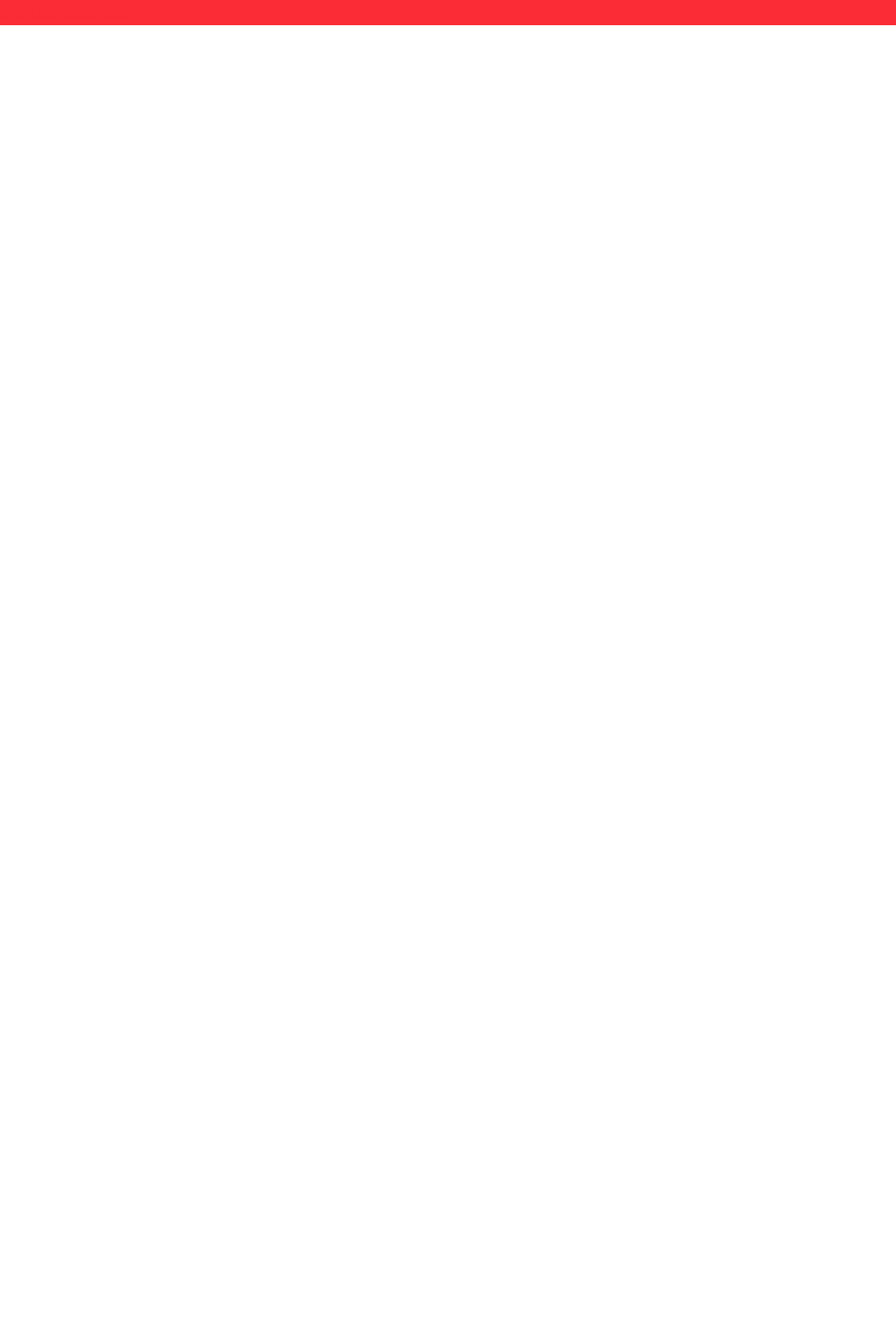
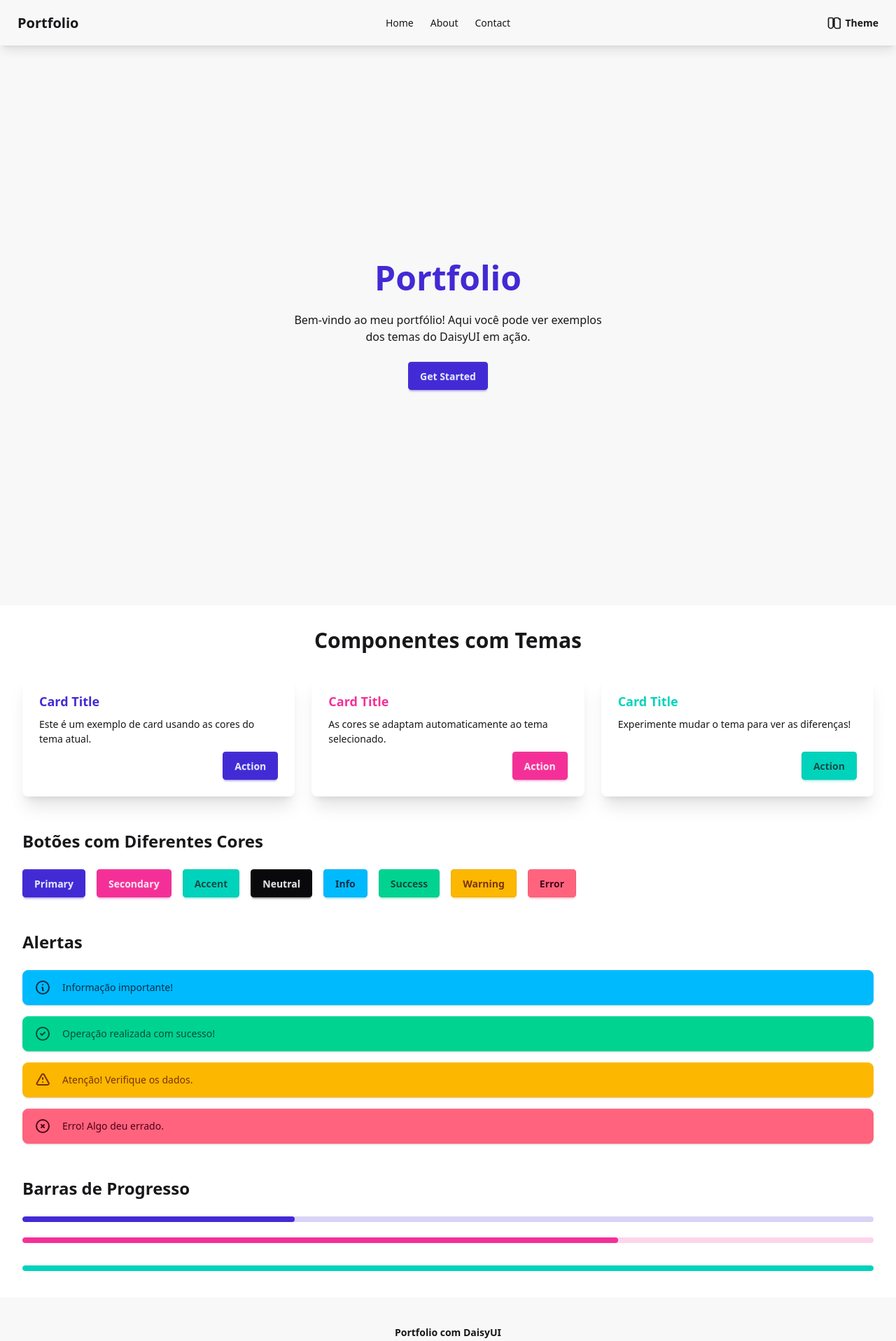
Before and after one commit to CyberAPOKA/portfolio, a Vue app: page / in a window 1280 px wide. Shown: the top 1916 px of the page at 70% size. Before the commit the page ends 800 px from the top, so only its background shows below. Built offline with nearby package versions, Linux system fonts and the light colour scheme.

Commit message:
install daisyui

```diff
--- a/package.json
+++ b/package.json
@@ -15,6 +15,8 @@
   },
   "devDependencies": {
     "@vitejs/plugin-vue": "^6.0.1",
+    "autoprefixer": "^10.4.21",
+    "daisyui": "^5.1.13",
     "vite": "^7.1.6"
   }
 }
--- a/src/App.vue
+++ b/src/App.vue
@@ -1,10 +1,205 @@
 <script setup>
+import { ref, onMounted } from 'vue'
+
+const currentTheme = ref('light')
+
+const themes = [
+  'light', 'dark', 'cupcake', 'bumblebee', 'emerald', 'corporate',
+  'synthwave', 'retro', 'cyberpunk', 'valentine', 'halloween', 'garden',
+  'forest', 'aqua', 'lofi', 'pastel', 'fantasy', 'wireframe', 'black',
+  'luxury', 'dracula', 'cmyk', 'autumn', 'business', 'acid', 'lemonade',
+  'night', 'coffee', 'winter', 'dim', 'nord', 'sunset', 'caramellatte',
+  'abyss', 'silk'
+]
+
+const changeTheme = (theme) => {
+  currentTheme.value = theme
+  // Remove any existing theme classes
+  document.documentElement.removeAttribute('data-theme')
+  // Add the new theme
+  document.documentElement.setAttribute('data-theme', theme)
+  // Also try setting it on the body as fallback
+  document.body.setAttribute('data-theme', theme)
+}
+
+// Initialize theme on mount
+onMounted(() => {
+  changeTheme('light')
+})
 </script>
 
 <template>
-  <div>
-    <h1 class="text-3xl font-bold underline text-red-500 bg-red-500">
-      Hello world!
-    </h1>
+  <div class="min-h-screen bg-base-100">
+    <!-- Navbar -->
+    <div class="navbar bg-base-200 shadow-lg">
+      <div class="navbar-start">
+        <div class="dropdown">
+          <div tabindex="0" role="button" class="btn btn-ghost lg:hidden">
+            <svg class="w-5 h-5" fill="none" stroke="currentColor" viewBox="0 0 24 24">
+              <path stroke-linecap="round" stroke-linejoin="round" stroke-width="2" d="M4 6h16M4 12h8m-8 6h16"></path>
+            </svg>
+          </div>
+          <ul tabindex="0" class="menu menu-sm dropdown-content mt-3 z-[1] p-2 shadow bg-base-100 rounded-box w-52">
+            <li><a>Home</a></li>
+            <li><a>About</a></li>
+            <li><a>Contact</a></li>
+          </ul>
+        </div>
+        <a class="btn btn-ghost text-xl">Portfolio</a>
+      </div>
+      <div class="navbar-center hidden lg:flex">
+        <ul class="menu menu-horizontal px-1">
+          <li><a class="text-base-content hover:text-primary">Home</a></li>
+          <li><a class="text-base-content hover:text-primary">About</a></li>
+          <li><a class="text-base-content hover:text-primary">Contact</a></li>
+        </ul>
+      </div>
+      <div class="navbar-end">
+        <div class="dropdown dropdown-end">
+          <div tabindex="0" role="button" class="btn btn-ghost">
+            <svg class="w-5 h-5" fill="none" stroke="currentColor" viewBox="0 0 24 24">
+              <path stroke-linecap="round" stroke-linejoin="round" stroke-width="2"
+                d="M7 21a4 4 0 01-4-4V5a2 2 0 012-2h4a2 2 0 012 2v12a4 4 0 01-4 4zM21 5a2 2 0 00-2-2h-4a2 2 0 00-2 2v12a4 4 0 004 4h4a2 2 0 002-2V5z">
+              </path>
+            </svg>
+            Theme
+          </div>
+          <ul tabindex="0"
+            class="dropdown-content z-[1] menu p-2 shadow bg-base-100 rounded-box w-52 max-h-96 overflow-y-auto">
+            <li v-for="theme in themes" :key="theme">
+              <a @click="changeTheme(theme)" :class="{ 'active': currentTheme === theme }">
+                {{ theme }}
+              </a>
+            </li>
+          </ul>
+        </div>
+      </div>
+    </div>
+
+    <!-- Hero Section -->
+    <div class="hero min-h-screen bg-base-200">
+      <div class="hero-content text-center">
+        <div class="max-w-md">
+          <h1 class="text-5xl font-bold text-primary">Portfolio</h1>
+          <p class="py-6 text-base-content">
+            Bem-vindo ao meu portfólio! Aqui você pode ver exemplos dos temas do DaisyUI em ação.
+          </p>
+          <button class="btn btn-primary">Get Started</button>
+        </div>
+      </div>
+    </div>
+
+    <!-- Cards Section -->
+    <div class="container mx-auto p-8">
+      <h2 class="text-3xl font-bold text-center mb-8 text-base-content">Componentes com Temas</h2>
+
+      <div class="grid grid-cols-1 md:grid-cols-2 lg:grid-cols-3 gap-6">
+        <!-- Card 1 -->
+        <div class="card bg-base-100 shadow-xl">
+          <div class="card-body">
+            <h2 class="card-title text-primary">Card Title</h2>
+            <p class="text-base-content">Este é um exemplo de card usando as cores do tema atual.</p>
+            <div class="card-actions justify-end">
+              <button class="btn btn-primary">Action</button>
+            </div>
+          </div>
+        </div>
+
+        <!-- Card 2 -->
+        <div class="card bg-base-100 shadow-xl">
+          <div class="card-body">
+            <h2 class="card-title text-secondary">Card Title</h2>
+            <p class="text-base-content">As cores se adaptam automaticamente ao tema selecionado.</p>
+            <div class="card-actions justify-end">
+              <button class="btn btn-secondary">Action</button>
+            </div>
+          </div>
+        </div>
+
+        <!-- Card 3 -->
+        <div class="card bg-base-100 shadow-xl">
+          <div class="card-body">
+            <h2 class="card-title text-accent">Card Title</h2>
+            <p class="text-base-content">Experimente mudar o tema para ver as diferenças!</p>
+            <div class="card-actions justify-end">
+              <button class="btn btn-accent">Action</button>
+            </div>
+          </div>
+        </div>
+      </div>
+
+      <!-- Buttons Section -->
+      <div class="mt-12">
+        <h3 class="text-2xl font-bold mb-6 text-base-content">Botões com Diferentes Cores</h3>
+        <div class="flex flex-wrap gap-4">
+          <button class="btn btn-primary">Primary</button>
+          <button class="btn btn-secondary">Secondary</button>
+          <button class="btn btn-accent">Accent</button>
+          <button class="btn btn-neutral">Neutral</button>
+          <button class="btn btn-info">Info</button>
+          <button class="btn btn-success">Success</button>
+          <button class="btn btn-warning">Warning</button>
+          <button class="btn btn-error">Error</button>
+        </div>
+      </div>
+
+      <!-- Alerts Section -->
+      <div class="mt-12">
+        <h3 class="text-2xl font-bold mb-6 text-base-content">Alertas</h3>
+        <div class="space-y-4">
+          <div class="alert alert-info">
+            <svg class="w-6 h-6" fill="none" stroke="currentColor" viewBox="0 0 24 24">
+              <path stroke-linecap="round" stroke-linejoin="round" stroke-width="2"
+                d="M13 16h-1v-4h-1m1-4h.01M21 12a9 9 0 11-18 0 9 9 0 0118 0z"></path>
+            </svg>
+            <span>Informação importante!</span>
+          </div>
+          <div class="alert alert-success">
+            <svg class="w-6 h-6" fill="none" stroke="currentColor" viewBox="0 0 24 24">
+              <path stroke-linecap="round" stroke-linejoin="round" stroke-width="2"
+                d="M9 12l2 2 4-4m6 2a9 9 0 11-18 0 9 9 0 0118 0z"></path>
+            </svg>
+            <span>Operação realizada com sucesso!</span>
+          </div>
+          <div class="alert alert-warning">
+            <svg class="w-6 h-6" fill="none" stroke="currentColor" viewBox="0 0 24 24">
+              <path stroke-linecap="round" stroke-linejoin="round" stroke-width="2"
+                d="M12 9v2m0 4h.01m-6.938 4h13.856c1.54 0 2.502-1.667 1.732-2.5L13.732 4c-.77-.833-1.964-.833-2.732 0L3.732 16.5c-.77.833.192 2.5 1.732 2.5z">
+              </path>
+            </svg>
+            <span>Atenção! Verifique os dados.</span>
+          </div>
+          <div class="alert alert-error">
+            <svg class="w-6 h-6" fill="none" stroke="currentColor" viewBox="0 0 24 24">
+              <path stroke-linecap="round" stroke-linejoin="round" stroke-width="2"
+                d="M10 14l2-2m0 0l2-2m-2 2l-2-2m2 2l2 2m7-2a9 9 0 11-18 0 9 9 0 0118 0z"></path>
+            </svg>
+            <span>Erro! Algo deu errado.</span>
+          </div>
+        </div>
+      </div>
+
+      <!-- Progress Section -->
+      <div class="mt-12">
+        <h3 class="text-2xl font-bold mb-6 text-base-content">Barras de Progresso</h3>
+        <div class="space-y-4">
+          <progress class="progress progress-primary w-full" value="32" max="100"></progress>
+          <progress class="progress progress-secondary w-full" value="70" max="100"></progress>
+          <progress class="progress progress-accent w-full" value="100" max="100"></progress>
+        </div>
+      </div>
+    </div>
+
+    <!-- Footer -->
+    <footer class="footer footer-center p-10 bg-base-200 text-base-content">
+      <div>
+        <p class="font-bold">
+          Portfolio com DaisyUI
+          <br>
+          Demonstrando todos os temas disponíveis
+        </p>
+        <p>Copyright © 2024 - Todos os direitos reservados</p>
+      </div>
+    </footer>
   </div>
 </template>
--- a/src/style.css
+++ b/src/style.css
@@ -1 +1,5 @@
 @import "tailwindcss";
+
+@plugin "daisyui" {
+    themes: all;
+}
```
Also changed, not shown: 1 other file (tests, documents, lock files or other folders).
